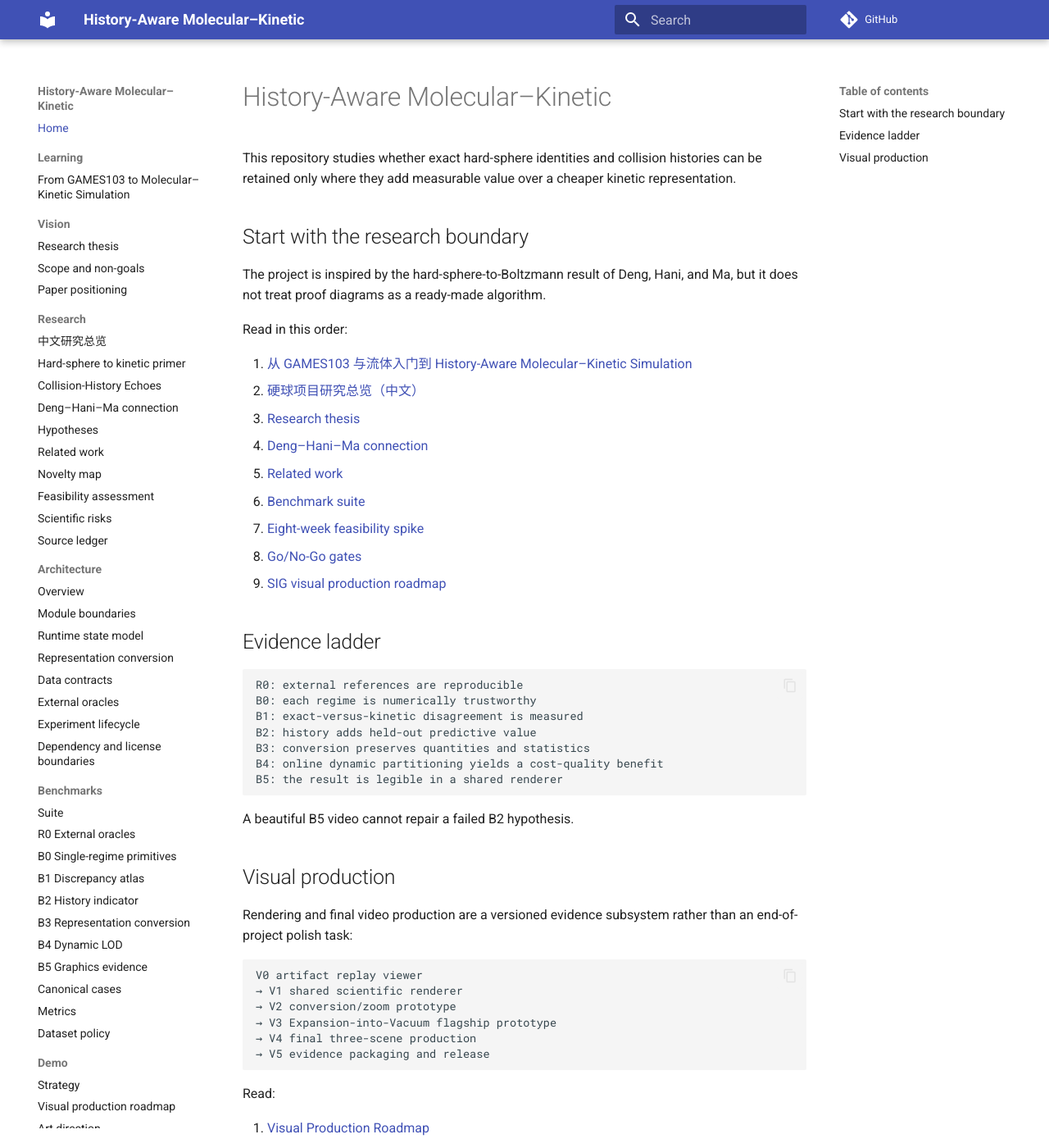
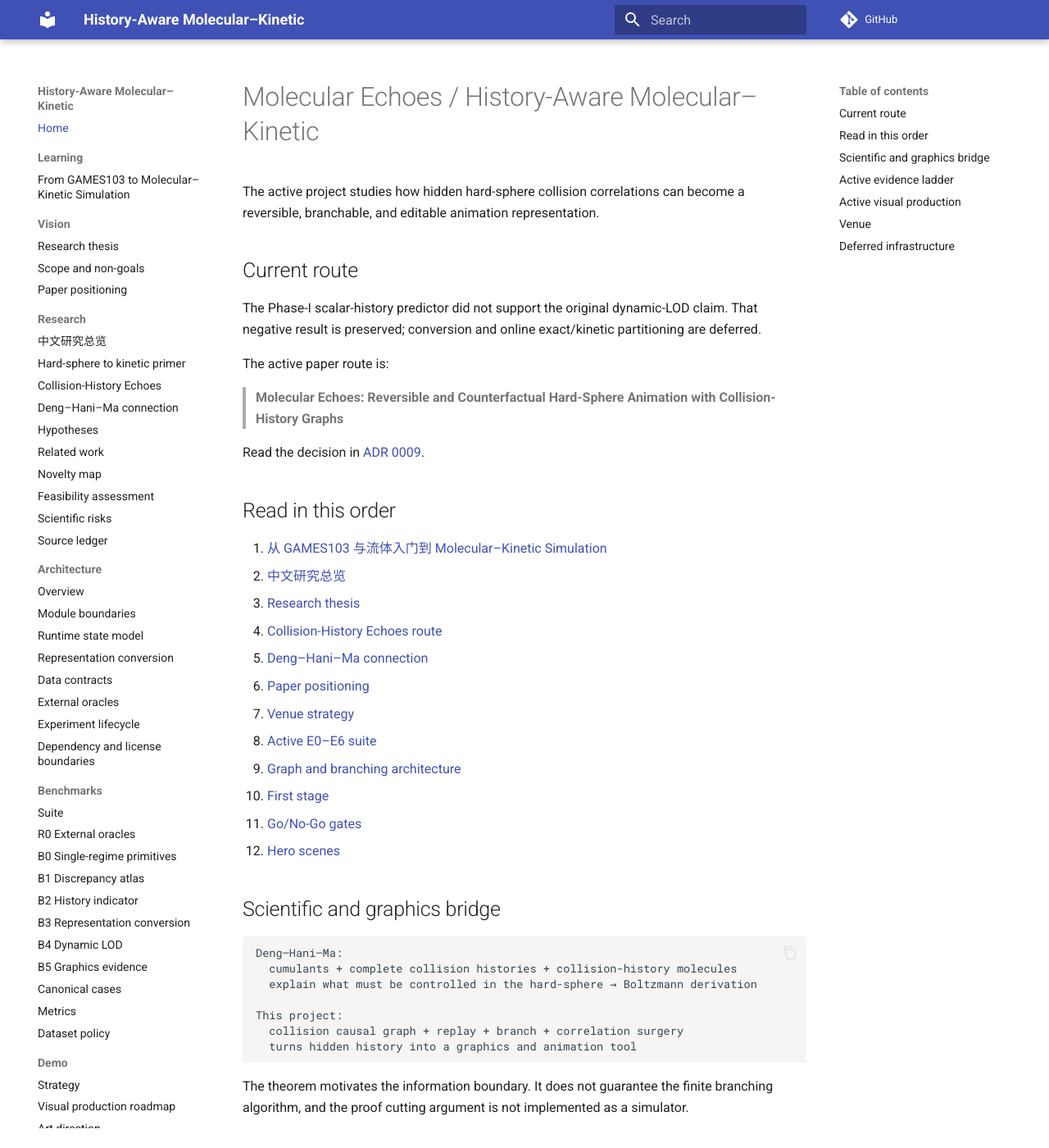
Before and after one commit to jandan138/history-aware-molecular-kinetic, an MkDocs documentation site: the page built from docs/index.md, in a window 1280 px wide and 1400 px high. Shown: the whole window at 82% size. Built offline with MkDocs 1.6.1 and Material for MkDocs 9.7.7, drawn with Linux system fonts in a browser that asks for light colours; comment, search, counter and statistics services are not loaded; some of the changed text lies outside the part shown.

Commit message:
docs: make Molecular Echoes the documentation home route

````diff
--- a/docs/index.md
+++ b/docs/index.md
@@ -1,48 +1,77 @@
-# History-Aware Molecular–Kinetic
+# Molecular Echoes / History-Aware Molecular–Kinetic
 
-This repository studies whether exact hard-sphere identities and collision histories can be retained only where they add measurable value over a cheaper kinetic representation.
+The active project studies how hidden hard-sphere collision correlations can become
+a reversible, branchable, and editable animation representation.
 
-## Start with the research boundary
+## Current route
 
-The project is inspired by the hard-sphere-to-Boltzmann result of Deng, Hani, and Ma, but it does not treat proof diagrams as a ready-made algorithm.
+The Phase-I scalar-history predictor did not support the original dynamic-LOD claim.
+That negative result is preserved; conversion and online exact/kinetic partitioning
+are deferred.
 
-Read in this order:
+The active paper route is:
 
-1. [从 GAMES103 与流体入门到 History-Aware Molecular–Kinetic Simulation](learning/from-games103-to-history-aware-molecular-kinetic.md)
-2. [硬球项目研究总览（中文）](research/zh-research-overview.md)
+> **Molecular Echoes: Reversible and Counterfactual Hard-Sphere Animation with
+> Collision-History Graphs**
+
+Read the decision in
+[ADR 0009](decisions/0009-pivot-to-molecular-echoes-sig.md).
+
+## Read in this order
+
+1. [从 GAMES103 与流体入门到 Molecular–Kinetic Simulation](learning/from-games103-to-history-aware-molecular-kinetic.md)
+2. [中文研究总览](research/zh-research-overview.md)
 3. [Research thesis](vision/research-thesis.md)
-4. [Deng–Hani–Ma connection](research/deng-hard-sphere-connection.md)
-5. [Related work](research/related-work.md)
-6. [Benchmark suite](benchmarks/suite.md)
-7. [Eight-week feasibility spike](roadmap/eight-week-feasibility-spike.md)
-8. [Go/No-Go gates](roadmap/go-no-go-gates.md)
-9. [SIG visual production roadmap](demos/visual-production-roadmap.md)
+4. [Collision-History Echoes route](research/collision-history-echo-route.md)
+5. [Deng–Hani–Ma connection](research/deng-hard-sphere-connection.md)
+6. [Paper positioning](vision/paper-positioning.md)
+7. [Venue strategy](vision/venue-strategy.md)
+8. [Active E0–E6 suite](benchmarks/echo-branching-suite.md)
+9. [Graph and branching architecture](architecture/collision-history-graph-and-branching.md)
+10. [First stage](roadmap/molecular-echo-first-stage.md)
+11. [Go/No-Go gates](roadmap/go-no-go-gates.md)
+12. [Hero scenes](demos/hero-scenes.md)
 
-## Evidence ladder
+## Scientific and graphics bridge
 
 ```text
-R0: external references are reproducible
-B0: each regime is numerically trustworthy
-B1: exact-versus-kinetic disagreement is measured
-B2: history adds held-out predictive value
-B3: conversion preserves quantities and statistics
-B4: online dynamic partitioning yields a cost-quality benefit
-B5: the result is legible in a shared renderer
+Deng–Hani–Ma:
+  cumulants + complete collision histories + collision-history molecules
+  explain what must be controlled in the hard-sphere → Boltzmann derivation
+
+This project:
+  collision causal graph + replay + branch + correlation surgery
+  turns hidden history into a graphics and animation tool
 ```
 
-A beautiful B5 video cannot repair a failed B2 hypothesis.
+The theorem motivates the information boundary. It does not guarantee the finite
+branching algorithm, and the proof cutting argument is not implemented as a
+simulator.
 
-## Visual production
-
-Rendering and final video production are a versioned evidence subsystem rather than an end-of-project polish task:
+## Active evidence ladder
 
 ```text
-V0 artifact replay viewer
-→ V1 shared scientific renderer
-→ V2 conversion/zoom prototype
-→ V3 Expansion-into-Vacuum flagship prototype
-→ V4 final three-scene production
-→ V5 evidence packaging and release
+E0 exact reversal and deterministic replay
+→ E1 same resolved present / opposite futures
+→ E2 collision-molecule mechanism and null controls
+→ E3 collision causal graph and branch representation
+→ E4 counterfactual causal-cone recomputation
+→ E5 correlation surgery and future authoring
+→ E6 SIG graphics evidence
+```
+
+A beautiful reverse movie cannot repair a failed E0/E1/E2 gate, and a decorative
+graph cannot replace E4 branch correctness.
+
+## Active visual production
+
+```text
+V0 event/replay viewer
+→ V1 scientific echo prototype
+→ V2 history-budget microscope
+→ V3 One Collision, Two Worlds
+→ V4 Edit the Past + correlation surgery
+→ V5 SIG production and evidence release
 ```
 
 Read:
@@ -51,8 +80,19 @@ Read:
 2. [Art Direction](demos/art-direction.md)
 3. [Storyboard](demos/storyboard.md)
 4. [Visual Acceptance Criteria](demos/visual-acceptance-criteria.md)
-5. [Claim-to-Visual Evidence Matrix](demos/claim-to-visual-evidence.md)
-6. [Hero Scene Specifications](demos/scene-specs/README.md)
-7. [Demo Production Backlog](roadmap/demo-production-backlog.md)
+5. [Claim-to-Visual Evidence](demos/claim-to-visual-evidence.md)
+6. [Molecular Echoes Backlog](roadmap/molecular-echoes-backlog.md)
 
-A polished video cannot bypass B2 history validation, B3 conversion, or B4 dynamic-benefit gates.
+## Venue
+
+The first target is SIGGRAPH / SIGGRAPH Asia. IEEE VIS is a fallback only after a
+real pivot to linked visual analytics of event graphs, branch provenance, causal
+cones, and uncertainty.
+
+See [Venue Strategy](vision/venue-strategy.md).
+
+## Deferred infrastructure
+
+The older R0–B5 exact/kinetic LOD documents, schemas, and adapters remain available
+for reproducibility and future work. Their old claims and Hero Scenes are not active
+paper evidence.
````
